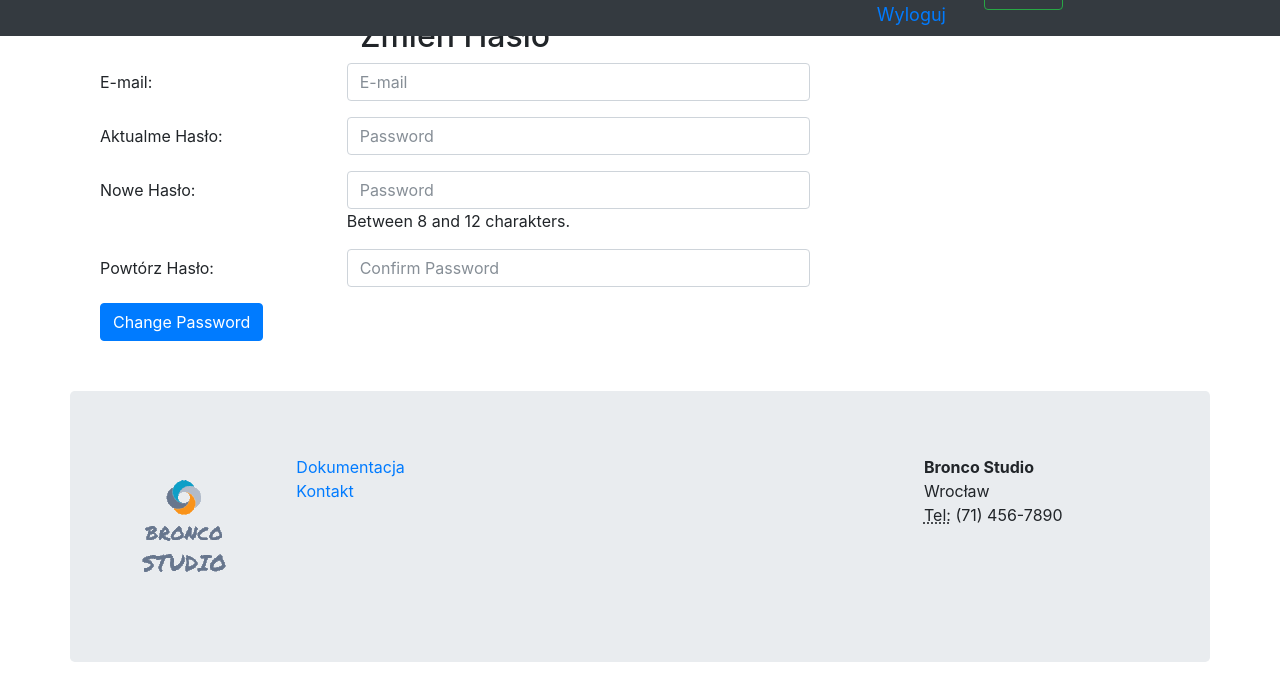
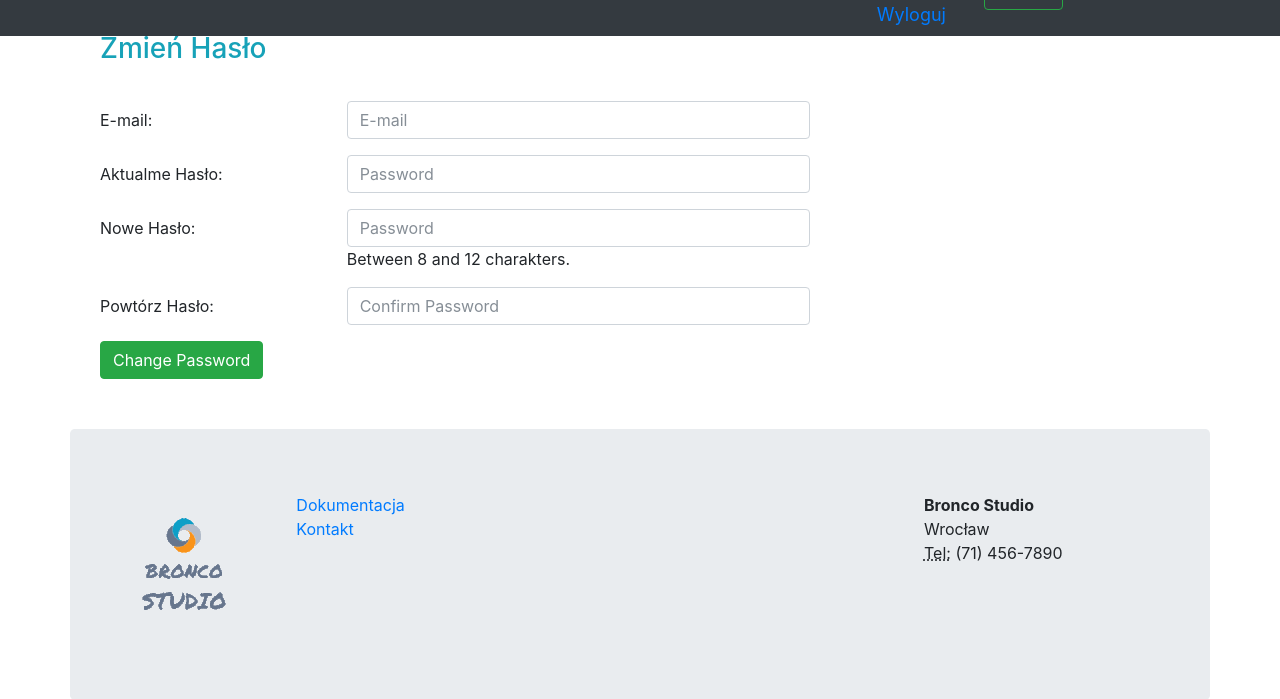
Before and after one commit to bronco-one/manager_dostaw, a PHP site: template scripts/views/zmienHaslo/index.php in a window 1280 px wide. Shown: the part 93-792 px from the top of the page. Before the commit the page ends 755 px from the top, so only its background shows below. Run offline with PHP 8.4, Linux system fonts and the light colour scheme; the template is opened without the code that fills it, so the values that code supplies are empty; some libraries are stand-ins or nearby versions.

Commit message:
no message

```diff
--- a/scripts/views/zmienHaslo/index.php
+++ b/scripts/views/zmienHaslo/index.php
@@ -1,7 +1,7 @@
 
+<h3 class="text-info temat">Zmień Hasło</h3>
+<div class="col-sm-8">
 
-<div class="col-sm-8">
-    <h2 class="h2 text-center">Zmień Hasło</h2>
     <form action="/zmienHaslo/index" method="post" name="regform" id="regform" onsubmit="return checked();">
         <div class="form-group row">
             <label for="email" class="col-sm-4 col-form-label">E-mail:</label>
@@ -42,7 +42,7 @@
         </div>
         <div class="form-group row">
             <div class="col-sm-12">
-                <input id="submit" class="btn btn-primary" type="submit" name="submit"
+                <input id="submit" class="btn btn-success" type="submit" name="submit"
                        value="Change Password">
             </div>
         </div>
```
